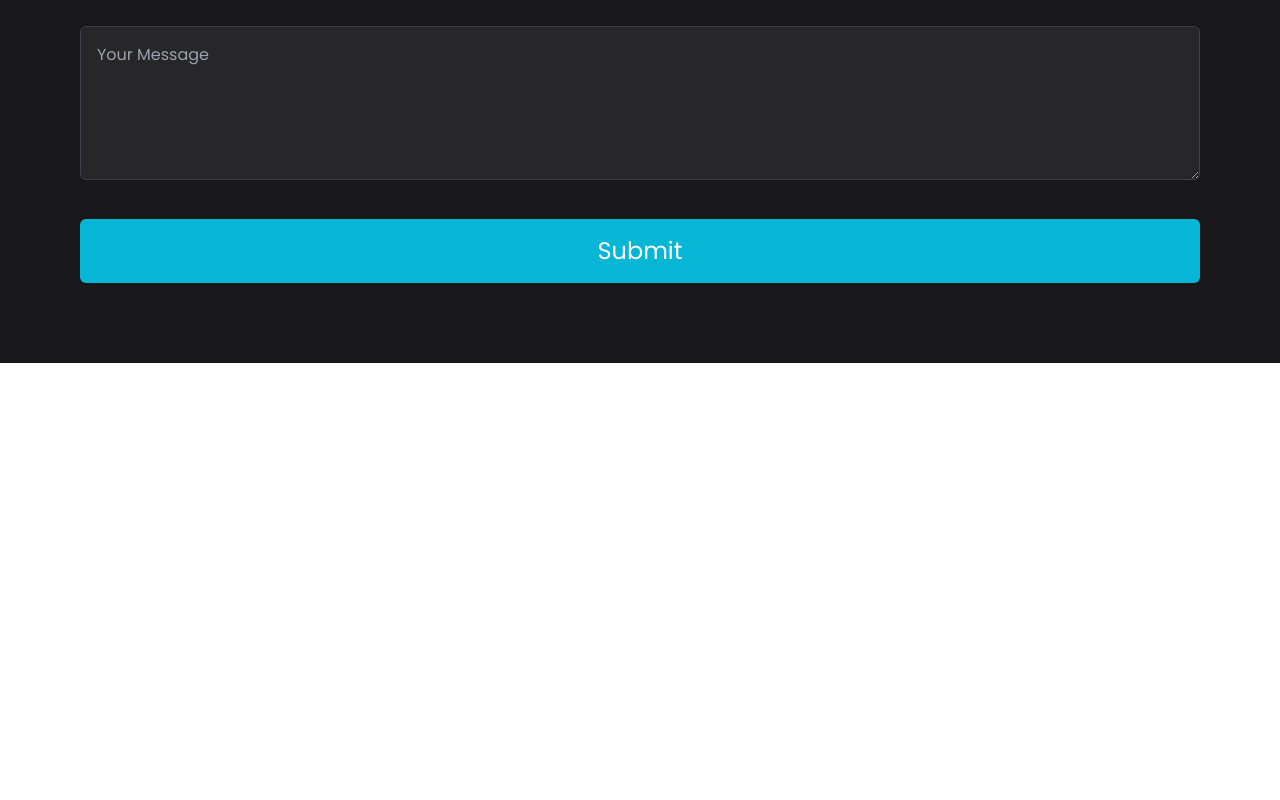
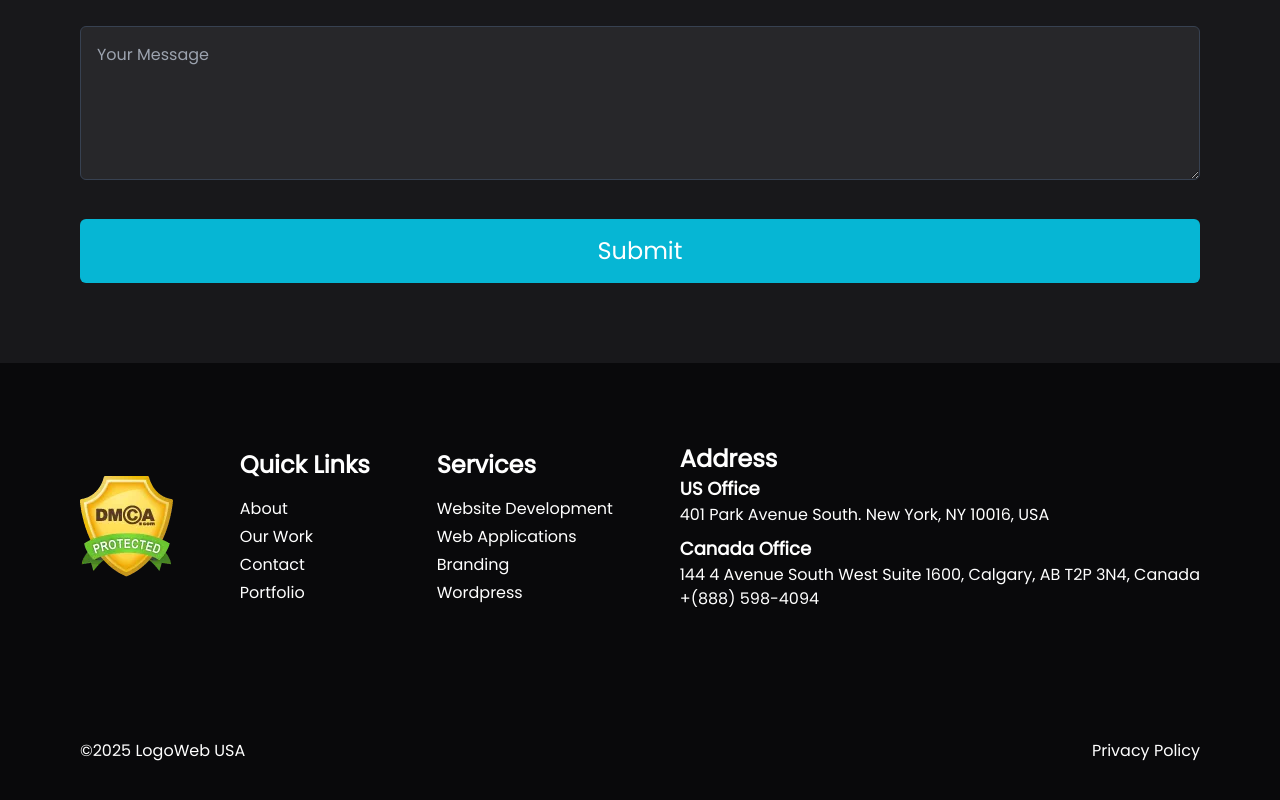
Before and after one commit to haseebx16/logoweb, a Next.js app: page / in a window 1280 px wide. Shown: the part 4884-5684 px from the top of the page. Before the commit the page ends 5247 px from the top, so only its background shows below. Built offline with nearby package versions, Linux system fonts and the light colour scheme.

Commit message:
landing page complete

```diff
--- a/app/Components/Contact.jsx
+++ b/app/Components/Contact.jsx
@@ -8,7 +8,6 @@ const Contact = () => {
         <p className='max-w-2xl text-white text-md mt-4 md:text-xl'>Leave your details below or call us on <span className='text-cyan-400'>+(888) 598-4094</span> and let's chat about your business, your goals, and how we can help you grow. No obligation. No cost.</p>
         <form action="submit" className='w-full'>
             <div className='grid md:grid-cols-2 grid-cols-1 mt-12 gap-8'>
-
                     <input type='text' placeholder='Your Name' className='w-full p-4 border border-gray-700 bg-zinc-800 text-white rounded-md'/>
                     <input type='text' placeholder='Your Email' className='w-full p-4 border border-gray-700 bg-zinc-800 text-white rounded-md'/>
                     <input type='text' placeholder='Your Phone Number' className='w-full p-4 border border-gray-700 bg-zinc-800 text-white rounded-md'/>
@@ -17,7 +16,7 @@ const Contact = () => {
                         <input type='text' placeholder='https://' className='w-full p-4 border border-gray-700 bg-zinc-800 text-white rounded-md'/>
                     </div>
                     <div className='col-span-2 w-full'>
-                    <textarea placeholder="Your Message" rows="5" className="w-full p-4 border border-gray-700 bg-zinc-800 text-white rounded-md"></textarea>
+                        <textarea placeholder="Your Message" rows="5" className="w-full p-4 border border-gray-700 bg-zinc-800 text-white rounded-md"></textarea>
                     </div>
                     <div className='col-span-2 w-full'>
                         <button className='w-full text-2xl py-4 text-white rounded-md bg-cyan-500'>
--- a/app/Components/Footer.jsx
+++ b/app/Components/Footer.jsx
@@ -1,8 +1,47 @@
 import React from 'react'
+import { font } from './font/font'
 
 const Footer = () => {
   return (
-    <div>Footer</div>
+    <>
+        <div className={`${font.className} md:p-20 p-8 text-white w-full flex justify-between items-center flex-col md:flex-row bg-zinc-950`}>
+            <div className='flex flex-col md:flex-row space-y-8 md:space-y-0 justify-between w-full items-center'>
+                <div className='flex flex-col'>
+                    <img src='/dmca.webp'/>
+                </div>
+                <div className='flex flex-col'>
+                    <h1 className='text-2xl text-center md:text-left font-bold'>Quick Links</h1>
+                    <p className='pt-4 text-center md:text-left'>About</p>
+                    <p className='pt-1 text-center md:text-left'>Our Work</p>
+                    <p className='pt-1 text-center md:text-left'>Contact</p>
+                    <p className='pt-1 text-center md:text-left'>Portfolio</p>
+                </div>
+                <div className='flex flex-col'>
+                    <h1 className='text-2xl font-bold md:text-left text-center'>Services</h1>
+                    <p className='pt-4 md:text-left text-center'>Website Development</p>
+                    <p className='pt-1 md:text-left text-center'>Web Applications</p>
+                    <p className='pt-1 md:text-left text-center'>Branding</p>
+                    <p className='pt-1 md:text-left text-center'>Wordpress</p>
+                </div>
+                <div className='flex flex-col'>
+                    <h1 className='text-2xl font-bold md:text-left text-center'>Address</h1>
+                    <h1 className='text-lg font-bold md:text-left text-center'>US Office</h1>
+                    <p className='md:text-left text-center'>401 Park Avenue South.
+                    New York, NY 10016, USA</p>
+                    <h1 className='text-lg pt-2 font-bold md:text-left text-center'>Canada Office</h1>
+                    <p className='md:text-left text-center'>144 4 Avenue South West Suite 1600,
+                    Calgary, AB T2P 3N4, Canada</p>
+                    <p className='md:text-left text-center'>+(888) 598-4094</p>
+                </div>
+            </div>
+        </div>
+            <div className={` ${font.className} flex text-white bg-zinc-950 pt-12 p-20 flex-col md:flex-row justify-center items-center md:justify-between`}>
+                <p>©2025 LogoWeb USA</p>
+                <div>
+                    <p>Privacy Policy</p>
+                </div>
+            </div>
+    </>
   )
 }
 
--- a/app/page.js
+++ b/app/page.js
@@ -8,6 +8,7 @@ import Service from "./Components/Service";
 import Testimonials from "./Components/Testimonials";
 import Talk from "./Components/Talk";
 import Contact from "./Components/Contact";
+import Footer from "./Components/Footer";
 
 export default function Home() {
   return (
@@ -22,6 +23,7 @@ export default function Home() {
       <Testimonials/>
       <Talk/>
       <Contact/>
+      <Footer/>
    </div>
   );
 }
```
